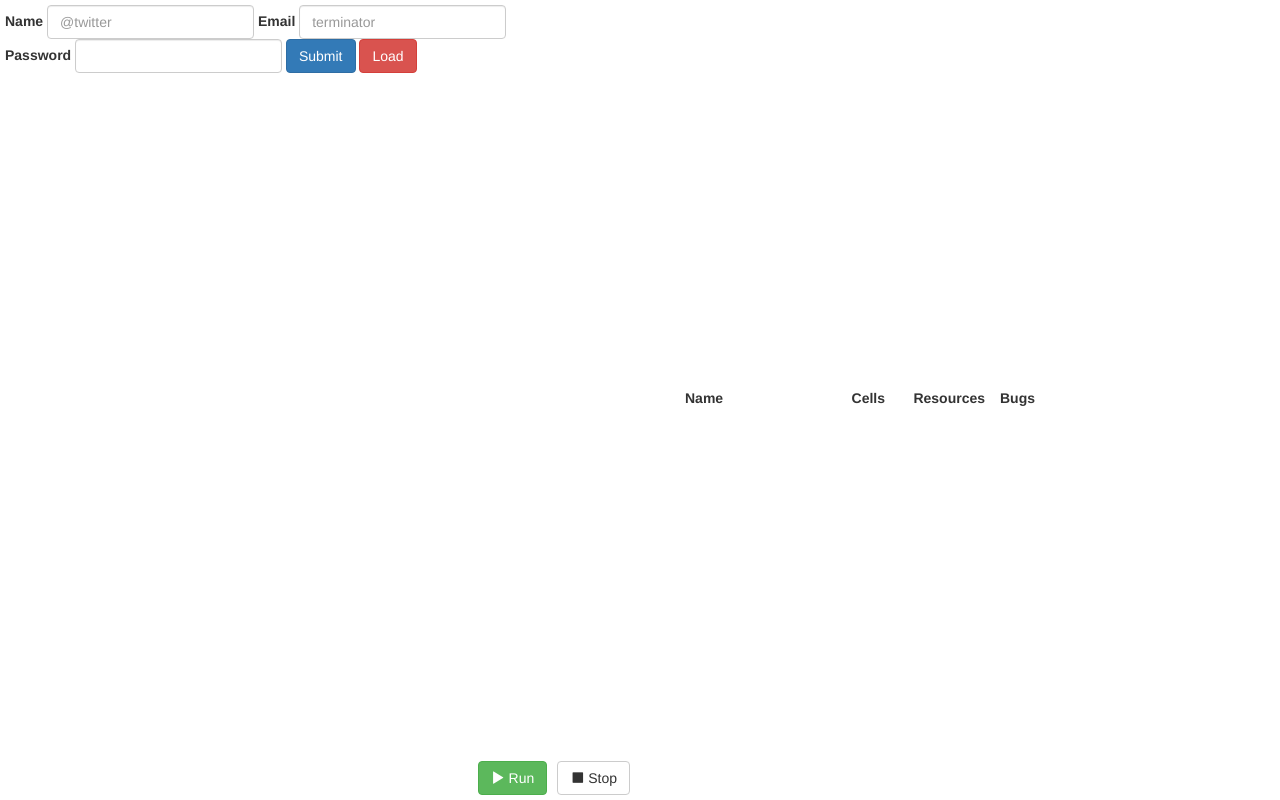
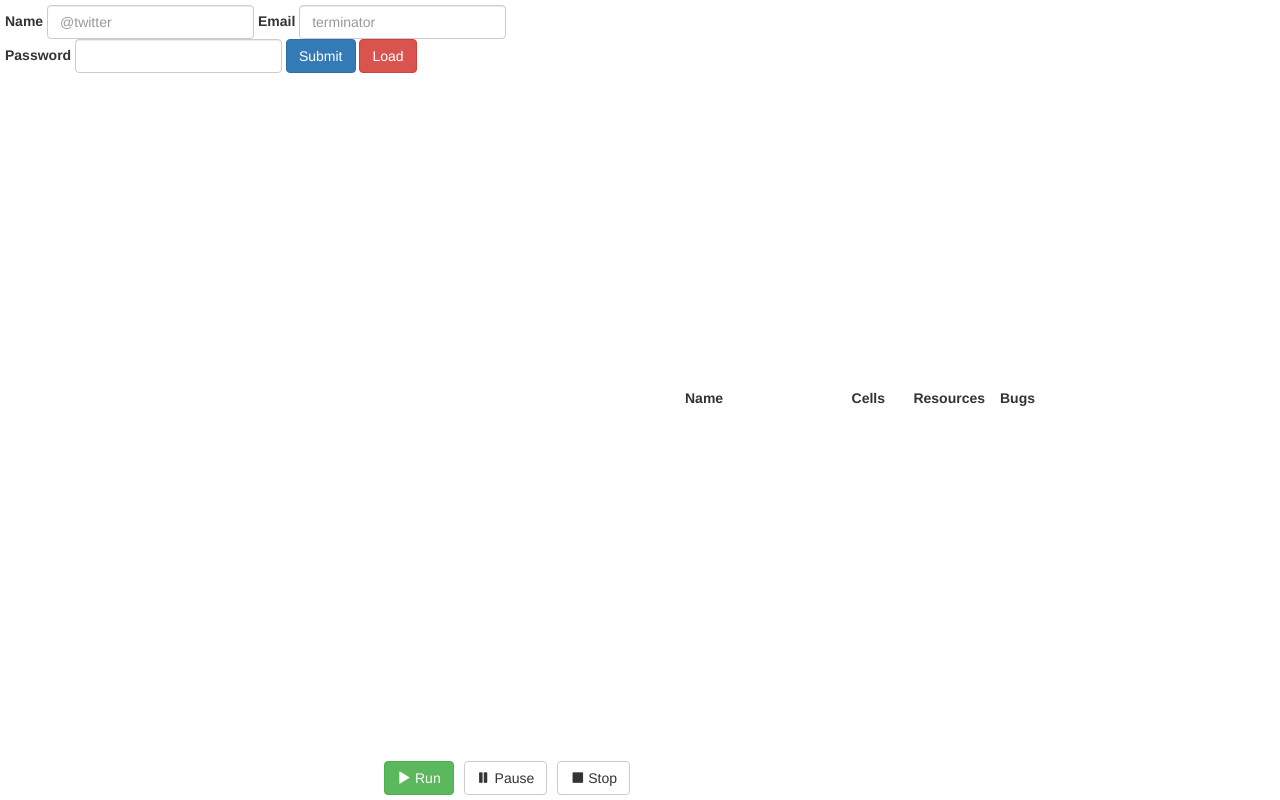
Before and after one commit to HackYourJob/hexagonchallenge, a website built with webpack: page www/index.html in a window 1280 px wide. Built offline with nearby package versions, Linux system fonts and the light colour scheme.

Commit message:
Add pause button

```diff
--- a/www/index.html
+++ b/www/index.html
@@ -45,6 +45,9 @@
             <button type="button" class="btn btn-success editor-action" id="test">
                 <span class="glyphicon glyphicon-play"></span> Run
             </button>
+            <button type="button" class="btn btn-default editor-action" id="pause">
+                <span class="glyphicon glyphicon-pause"></span> Pause
+            </button>
             <button type="button" class="btn btn-default editor-action" id="stop">
                 <span class="glyphicon glyphicon-stop"></span> Stop
             </button>
```
Also changed, not shown: 2 other files.
